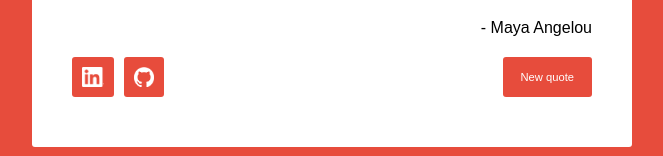
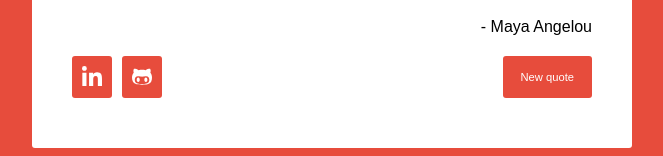
Before and after one commit to bSantos96/random-quote-machine, a React (Vite) app: page / in a window 1280 px wide. Shown: the part 384-540 px from the top of the page, without its empty margins (308-971 px from the left). Built offline with nearby package versions, Linux system fonts and the light colour scheme.

Commit message:
Change the way the social icons are rendered

```diff
--- a/src/assets/styles/index.css
+++ b/src/assets/styles/index.css
@@ -57,10 +57,6 @@ body,
   gap: 10px;
 }
 
-.icon {
-  height: 20px;
-}
-
 .link {
   display: flex;
   justify-content: center;
@@ -68,6 +64,11 @@ body,
   padding: 10px;
   border-radius: 3px;
   background-color: rgb(231, 76, 60);
+}
+
+.link > svg {
+  width: 20px;
+  fill: white;
 }
 
 .button {
--- a/src/components/quote/QuoteBoxSocials.tsx
+++ b/src/components/quote/QuoteBoxSocials.tsx
@@ -21,7 +21,7 @@ export const QuoteBoxSocials = () => {
     {
       socialLinks.map((link, index) => (
         <Link key={index} name={link.name} url={link.url}>
-          <Icon src={link.icon} alt={link.name} />
+          <Icon name={link.name} />
         </Link>
       ))
     }
--- a/src/components/ui/Icon.tsx
+++ b/src/components/ui/Icon.tsx
@@ -1,8 +1,7 @@
+import { useIcon } from "../../hooks/useIcon"
+
 type Props = {
-  src: string,
-  alt: string
+  name: string
 }
 
-export const Icon = (props: Props) => {
-  return <img className="icon" {...props} />
-}
+export const Icon = ({name}: Props) => useIcon(name.toLowerCase());
--- /dev/null
+++ b/src/hooks/useIcon.tsx
@@ -0,0 +1,21 @@
+import React from "react";
+
+const icons: Record<string, React.ReactElement> = {
+  github: (
+    <svg xmlns="http://www.w3.org/2000/svg" viewBox="0 0 480 512">
+      <path d="M186.1 328.7c0 20.9-10.9 55.1-36.7 55.1s-36.7-34.2-36.7-55.1 10.9-55.1 36.7-55.1 36.7 34.2 36.7 55.1zM480 278.2c0 31.9-3.2 65.7-17.5 95-37.9 76.6-142.1 74.8-216.7 74.8-75.8 0-186.2 2.7-225.6-74.8-14.6-29-20.2-63.1-20.2-95 0-41.9 13.9-81.5 41.5-113.6-5.2-15.8-7.7-32.4-7.7-48.8 0-21.5 4.9-32.3 14.6-51.8 45.3 0 74.3 9 108.8 36 29-6.9 58.8-10 88.7-10 27 0 54.2 2.9 80.4 9.2 34-26.7 63-35.2 107.8-35.2 9.8 19.5 14.6 30.3 14.6 51.8 0 16.4-2.6 32.7-7.7 48.2 27.5 32.4 39 72.3 39 114.2zm-64.3 50.5c0-43.9-26.7-82.6-73.5-82.6-18.9 0-37 3.4-56 6-14.9 2.3-29.8 3.2-45.1 3.2-15.2 0-30.1-.9-45.1-3.2-18.7-2.6-37-6-56-6-46.8 0-73.5 38.7-73.5 82.6 0 87.8 80.4 101.3 150.4 101.3h48.2c70.3 0 150.6-13.4 150.6-101.3zm-82.6-55.1c-25.8 0-36.7 34.2-36.7 55.1s10.9 55.1 36.7 55.1 36.7-34.2 36.7-55.1-10.9-55.1-36.7-55.1z" />
+    </svg>
+  ),
+  linkedin: (
+    <svg xmlns="http://www.w3.org/2000/svg" viewBox="0 0 448 512">
+      <path d="M100.3 448H7.4V148.9h92.9zM53.8 108.1C24.1 108.1 0 83.5 0 53.8a53.8 53.8 0 0 1 107.6 0c0 29.7-24.1 54.3-53.8 54.3zM447.9 448h-92.7V302.4c0-34.7-.7-79.2-48.3-79.2-48.3 0-55.7 37.7-55.7 76.7V448h-92.8V148.9h89.1v40.8h1.3c12.4-23.5 42.7-48.3 87.9-48.3 94 0 111.3 61.9 111.3 142.3V448z" />
+    </svg>
+  ),
+  notdef: (
+    <svg xmlns="http://www.w3.org/2000/svg" viewBox="0 0 384 512">
+      <path d="M64 390.3L153.5 256 64 121.7l0 268.6zM102.5 448l179.1 0L192 313.7 102.5 448zm128-192L320 390.3l0-268.6L230.5 256zM281.5 64L102.5 64 192 198.3 281.5 64zM0 48C0 21.5 21.5 0 48 0L336 0c26.5 0 48 21.5 48 48l0 416c0 26.5-21.5 48-48 48L48 512c-26.5 0-48-21.5-48-48L0 48z" />
+    </svg>
+  ),
+};
+
+export const useIcon = (iconName: string): React.ReactElement => icons[iconName] ?? icons.notdef;
```
